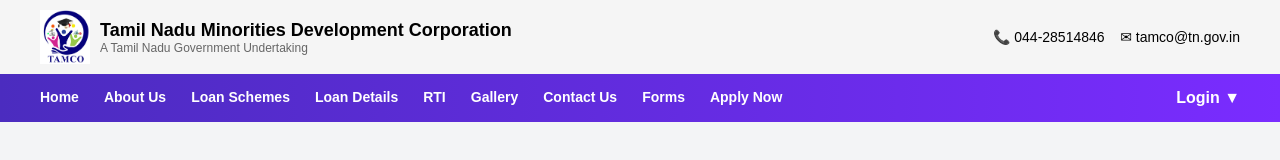
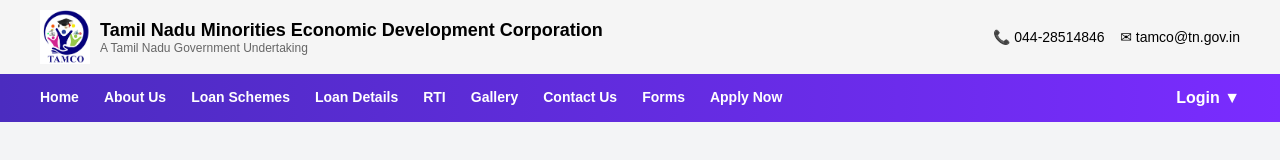
Before and after one commit to faiys112/tamco, a plain HTML site: page about.html in a window 1280 px wide. Shown: the top 160 px of the page. Drawn offline with Linux system fonts and the light colour scheme.

Commit message:
Update about.html

```diff
--- a/about.html
+++ b/about.html
@@ -504,7 +504,7 @@
         <div class="logo-section">
             <img src="tamco-logo.png" alt="logo">
             <div class="logo-text">
-                <h2>Tamil Nadu Minorities Development Corporation</h2>
+                <h2>Tamil Nadu Minorities Economic Development Corporation</h2>
                 <p>A Tamil Nadu Government Undertaking</p>
             </div>
         </div>
```
